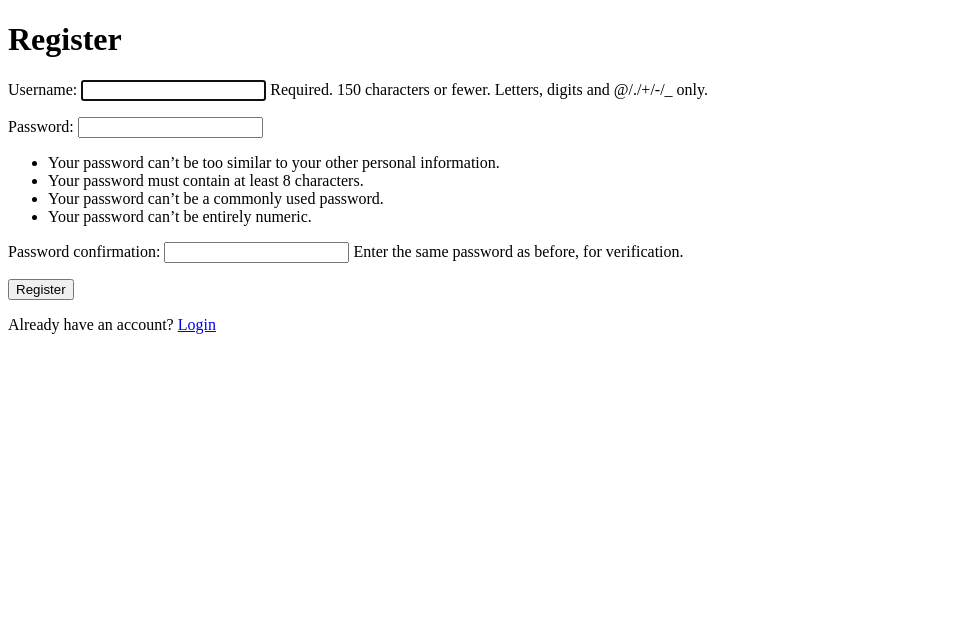
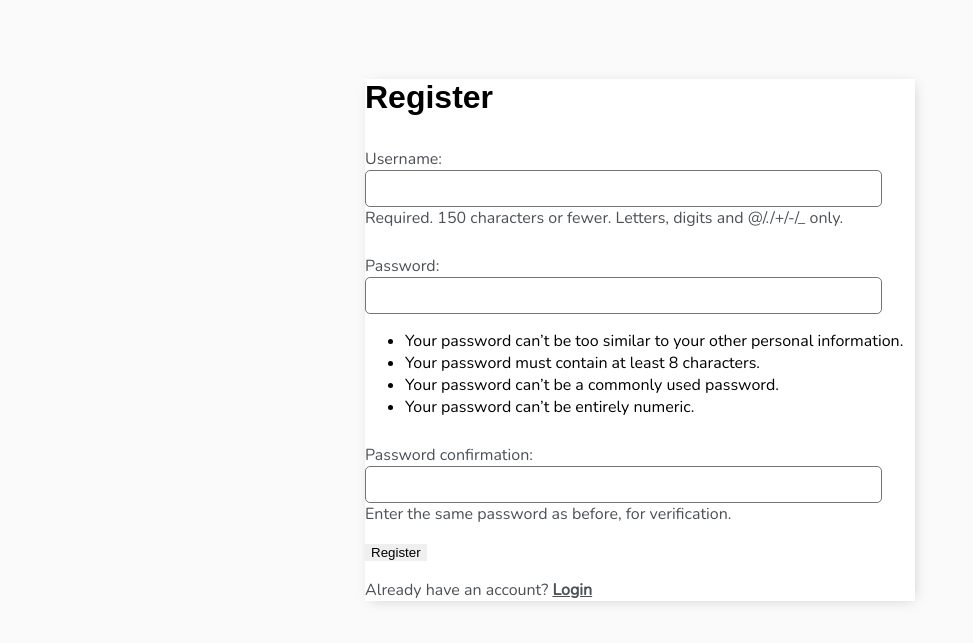
Before and after one commit to ethan-pt/todo_list, a Django app: page /register/ in a window 1280 px wide. Shown: the top 643 px of the page, without its empty margins (0-973 px from the left). Run offline with Django 4.2, Linux system fonts and the light colour scheme.

Commit message:
add styling

```diff
--- /dev/null
+++ b/todo_list/static/styles.css
@@ -0,0 +1,173 @@
+body {
+    background-color: #FAFAFA;
+    font-family: 'Nunito', sans-serif;
+    padding-top: 50px;
+}
+
+h1, h2, h3, h4, h5, h6 {
+    font-family: 'Raleway', sans-serif;
+}
+
+a, p {
+    color: #4b5156
+}
+
+a {
+    font-weight: 600;
+}
+
+.container {
+    max-width: 550px;
+    margin: auto;
+    background-color: #fff;
+    -webkit-box-shadow: 2px 2px 13px -4px rgba(0, 0, 0, 0.21);
+    box-shadow: 2px 2px 13px -4px rgba(0, 0, 0, 0.21);
+}
+
+input {
+    outline: none;
+    border: none;
+}
+
+.header-bar {
+    display: flex;
+    justify-content: space-between;
+    color: #fff;
+    padding: 10px;
+    border-radius: 5px 5px 0 0;
+    background: linear-gradient(90deg, #EEA390 0%, #EB796F 43%, #EB796F 100%);
+}
+
+.header-bar a {
+    color: rgb(247, 247, 247);
+    text-decoration: none;
+}
+
+.task-wrapper {
+    display: flex;
+    align-items: center;
+    justify-content: space-between;
+    background-color: #fff;
+    border-top: 1px solid #dfe4ea;
+    overflow: hidden;
+}
+
+.task-title {
+    display: flex;
+    padding: 20px;
+}
+
+.task-title a {
+    text-decoration: none;
+    color: #4b5156;
+    margin-left: 10px;
+}
+
+.task-complete-icon {
+    height: 20px;
+    width: 20px;
+    background-color: rgb(105, 192, 105);
+    border-radius: 50%;
+}
+
+.task-incomplete-icon {
+    height: 20px;
+    width: 20px;
+    background-color: rgb(218, 218, 218);
+    border-radius: 50%;
+}
+
+.delete-link {
+    text-decoration: none;
+    font-weight: 900;
+    color: #cf4949;
+    font-size: 22px;
+    line-height: 0;
+    padding: 20px 0px;
+}
+
+/*Handle Classes*/
+
+.handle {
+    display: inline-block;
+    padding: 20px 16px;
+    cursor: grab;
+    user-select: none;
+}
+
+.handle:after,
+.handle:before {
+    display: block;
+    content: "";
+}
+
+.handle:active,
+.handle:active:before,
+.handle:active:after {
+    cursor: grabbing;
+}
+
+.dropArea {
+    background-color: #f1f2f6;
+    color: black;
+    border: #ced6e0 1px solid;
+}
+
+.selectedTask {
+    opacity: 0.6;
+}
+
+
+#add-link {
+    color: #EB796F;
+    text-decoration: none;
+    font-size: 42px;
+    text-shadow: 1px 1px #81413b;
+}
+
+#search-add-wrapper {
+    display: flex;
+    justify-content: space-between;
+    align-items: center;
+    padding: 20px;
+}
+
+@media screen and (max-width:320px) {
+    #search-add-wrapper {
+        padding: 10px;
+    }
+}
+
+input[type=text],
+input[type=password],
+textarea {
+    border: 1px solid #757575;
+    border-radius: 5px;
+    padding: 10px;
+    width: 90%;
+}
+
+label {
+    padding-top: 10px !important;
+    display: block;
+}
+
+::placeholder {
+    font-weight: 300;
+    opacity: 0.5;
+}
+
+.button {
+    border: 1px solid #757575;
+    background-color: #FFF;
+    color: #EB796F;
+    padding: 10px;
+    font-size: 14px;
+    border-radius: 5px;
+    cursor: pointer;
+    text-decoration: none;
+}
+
+.card-body {
+    padding: 20px;
+}
--- a/todo_list/templates/todo_list/main.html
+++ b/todo_list/templates/todo_list/main.html
@@ -1,4 +1,5 @@
 <!DOCTYPE html>
+{% load static %}
 
 <html lang="en">
 
@@ -7,6 +8,11 @@
         <meta http-equiv="X-UA-Compatible" content="IE=edge">
         <meta name="viewport" content="width=device-width, initial-scale=1.0">
         <title>To-Do List</title>
+
+        <link rel="preconnect" href="https://fonts.googleapis.com">
+        <link rel="preconnect" href="https://fonts.gstatic.com" crossorigin>
+        <link href="https://fonts.googleapis.com/css2?family=Nunito:wght@200&display=swap" rel="stylesheet">
+        <link rel="stylesheet" href="{% static "styles.css" %}">
     </head>
 
     <body>
```
